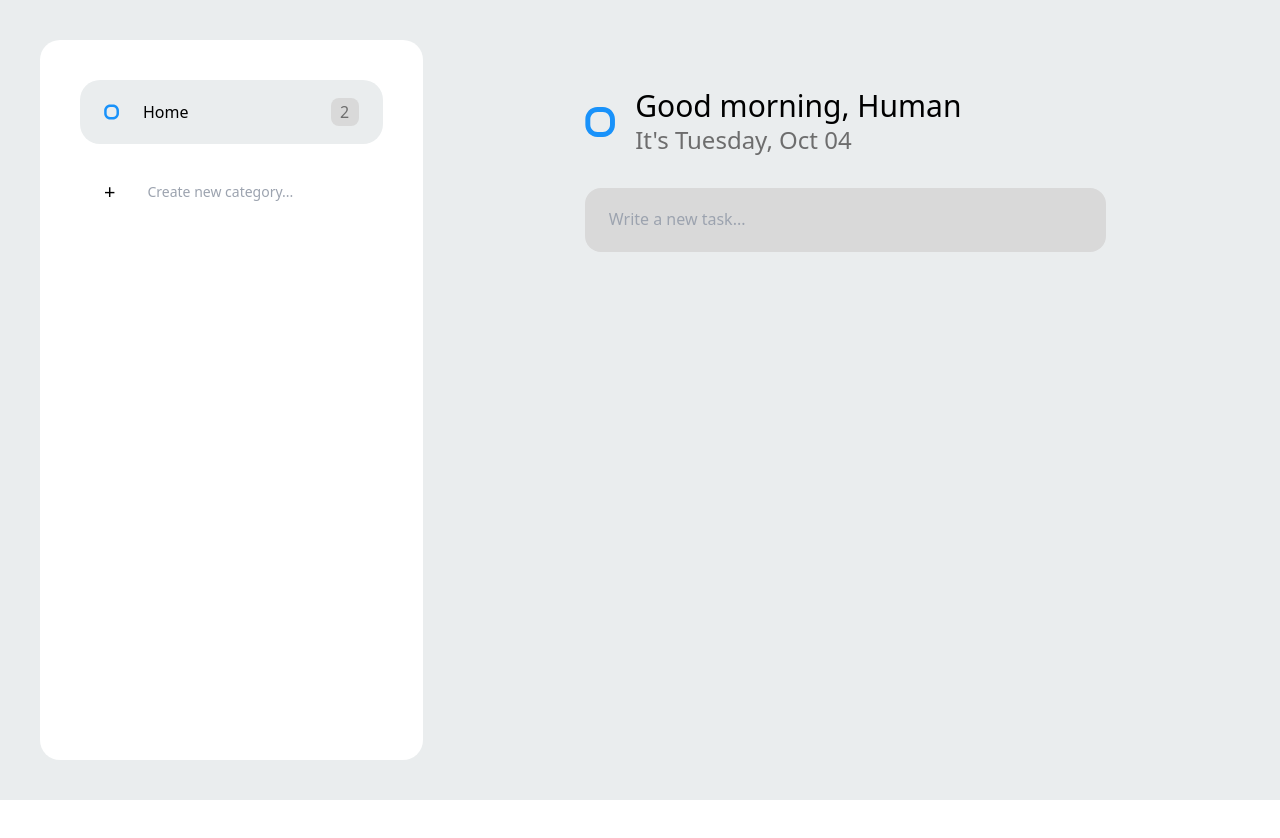
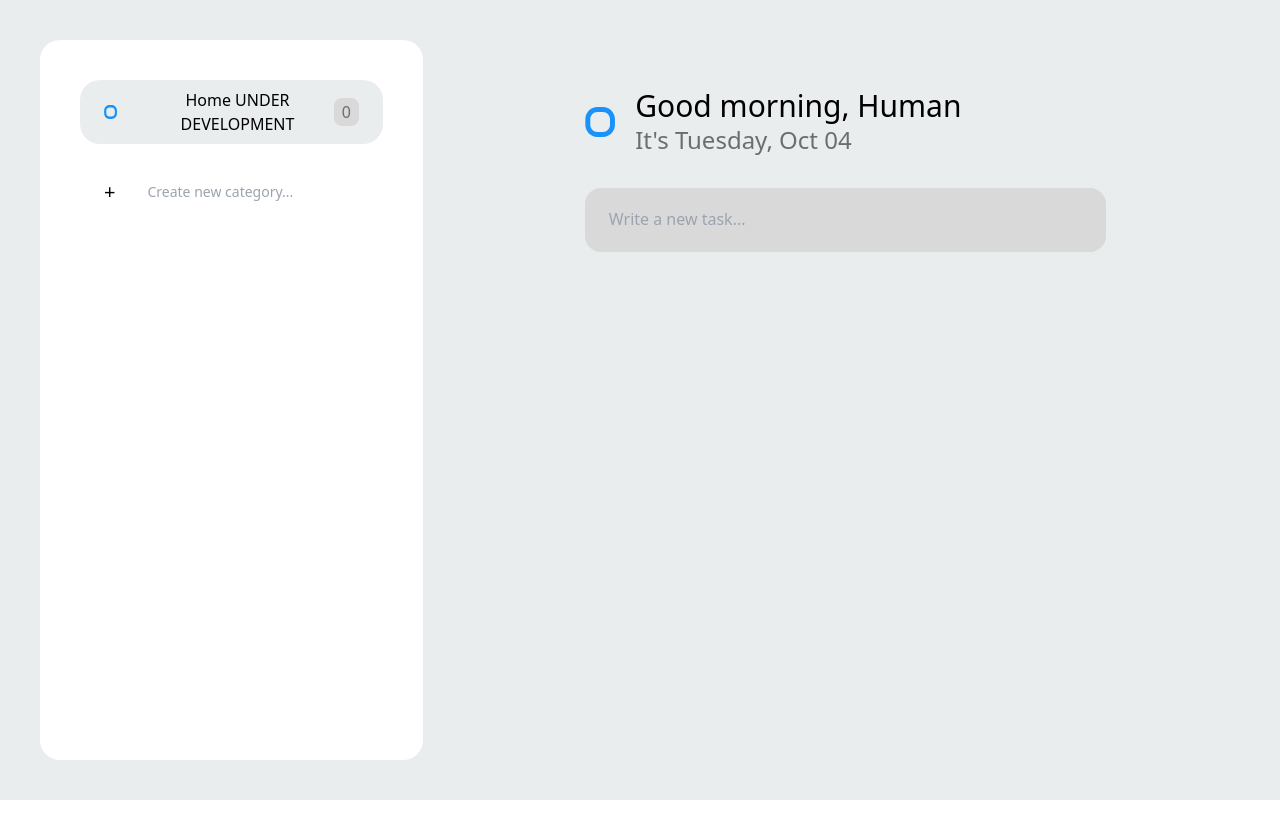
Before and after one commit to K3ndev/todo, a Next.js app: page / in a window 1280 px wide. Shown: the top 838 px of the page. Before the commit the page ends 800 px from the top, so only its background shows below. Built offline with nearby package versions, Linux system fonts and the light colour scheme.

Commit message:
added animation for category section

```diff
--- a/components/input/index.tsx
+++ b/components/input/index.tsx
@@ -19,7 +19,7 @@ export const Input: NextPage = () => {
 
     // zustand
     const { categoryList, addTodo } = useTodoStore<any>((state) => state)
-    console.log(categoryList)
+    // console.log(categoryList)
 
     // states
     const [todoList, setTodoList] = useState<string[]>([])
--- a/components/sidebar/index.tsx
+++ b/components/sidebar/index.tsx
@@ -1,49 +1,144 @@
 import { NextPage } from "next";
-import { useState, useMemo } from 'react'
+import { useState } from 'react'
+import { useAutoAnimate } from '@formkit/auto-animate/react'
 import Image from 'next/image'
+import { useTodoStore } from '../../store/todoStore'
+import { useForm } from "react-hook-form";
+import { yupResolver } from '@hookform/resolvers/yup';
+import * as yup from "yup";
+import { AiOutlineDelete } from 'react-icons/ai'
+
+
+// type safe
+interface IFormInputs {
+    todoCategory: string
+}
+interface store {
+    categoryList: [],
+    currentCategory: '',
+    resetIsUsed: () => void,
+    deleteTodo: () => void
+}
+
+interface categoryList {
+    categoryName: string,
+    isUsed: boolean,
+    todoList: []
+
+}
+
+// validation
+const schema = yup.object({
+    todoCategory: yup.string().required(),
+}).required();
+
+
 
 export const Sidebar: NextPage = () => {
 
     // states
-    const [category, setCategory] = useState([])
+    const [currentCategory, setCurrentCategory] = useState<string[]>([])
+    const [inputCurrent, setInputCurrent] = useState('')
+
+    // for auto animate
+    const [parent] = useAutoAnimate<HTMLDivElement>()
+
+    // store
+    const { addTodo, categoryList, resetIsUsed } = useTodoStore<any>((states) => states)
+
+    const {
+        register,
+        handleSubmit,
+        reset,
+    } = useForm<IFormInputs>({
+        resolver: yupResolver(schema)
+    });
+
 
     // Fn
-    const getTodoListReverse = useMemo(() => {
-        return category.reverse()
-    }, [category])
-    const getUniqueId = useMemo(() => {
-        return Math.floor(Math.random() * Math.floor(Math.random() * Date.now()))
-    }, [])
-    const tempCurrentId = useMemo(() => getUniqueId, [getUniqueId])
+    const isCategory = (input: string) => {
+        return categoryList.find((item: categoryList) => {
+            return item.categoryName === input
+        })
+    }
+    const getAllCurrentCategory = () => {
+        categoryList.map((item: categoryList) => {
+            setCurrentCategory((prev) => {
+                return [...prev, item.categoryName];
+            })
+        })
+    }
+    const getIsUsedIndex = () => {
+        return categoryList.map((item: categoryList) => item.isUsed).indexOf(true)
+    }
+    const onSubmitHandler = (data: IFormInputs) => {
+        if (isCategory(data.todoCategory) === undefined) {
+            addTodo(data.todoCategory, [])
+        }
+        reset()
+    }
+    const onClickHandler = (categoryName: string) => {
+        // console.log(categoryList.filter((item: categoryList) => {
+        //     return item.categoryName === categoryName
+        // }))
+        resetIsUsed(getIsUsedIndex)
+    }
+    const onDeleteClickHandler = (categoryName: string) => {
+        // console.log(getIsUsedIndex())
+    }
+
+
+
+    console.log(categoryList)
 
     return (
         <aside className='hidden lg:inline-flex justify-center p-10 w-[45%] h-[90vh] bg-white rounded-[20px]'>
 
             {/* categoryList */}
-            <ul className="flex flex-col w-full gap-4">
-                <li>
-                    <button className="flex justify-between items-center bg-[#EAEDEE] rounded-[20px] px-6 py-4 w-full h-16">
-                        <div className="flex gap-6">
+            <div className='w-full h-[82vh] scrollbar-hide'>
+                <div ref={parent} className="flex flex-col w-full gap-4">
+
+                    {/* list */}
+                    {
+                        categoryList.map((item: categoryList) => {
+                            return (
+                                <div key={item.categoryName}>
+                                    <div className={`${item.isUsed && 'bg-[#EAEDEE]'} flex justify-between items-center rounded-[20px] w-full h-16`}>
+                                        <button className="flex gap-6 items-center pl-6 py-4" onClick={() => onClickHandler(item.categoryName)} >
                                             <Image
                                                 src="/dona_Avatar.svg"
                                                 alt="dona_Avatar"
                                                 height={15} width={15}
                                             />
-                            <p className="font-normal text-black text-base">Home</p>
+                                            <p className="font-normal text-black text-base">{item.categoryName}</p>
+                                        </button>
+
+                                        {/* using css, that will change the content */}
+                                        <button onClick={() => onDeleteClickHandler(item.categoryName)} className="item-custom bg-[#D9D9D9] rounded-lg w-7 h-7 text-[#6D6D6D] flex justify-center items-center mr-6 hover:bg-[#EB4747]">
+                                            <p className="new-label">
+                                                <span>{item.todoList.length}</span>
+                                            </p>
+                                        </button>
+
                                     </div>
-                        <div className="bg-[#D9D9D9] rounded-lg w-7 h-7 text-[#6D6D6D] flex justify-center items-center ">2</div>
-                    </button>
-                </li>
+                                </div>
 
-                {/* list HERE */}
+                            )
+                        })
+                    }
 
-                <li className="flex w-full h-16 justify-center items-center px-6 py-4 gap-8">
+                    {/* input */}
+                    <div className="flex w-full h-16 justify-center items-center px-6 py-4 gap-8">
                         <div className="text-xl">+</div>
-                    <input type="text" autoComplete="off" placeholder="Create new category..." className="w-full outline-0 line-clamp-3 placeholder:font-normal placeholder:text-sm text-sm" />
-                </li>
-            </ul>
+                        <form action="#" onSubmit={handleSubmit(onSubmitHandler)} className='w-full'>
+                            <input {...register("todoCategory")} autoComplete="off" placeholder="Create new category..." className="w-full outline-0 line-clamp-3 placeholder:font-normal placeholder:text-sm text-sm" />
+                        </form>
+                    </div>
+
+                </div>
+            </div>
 
 
-        </aside>
+        </aside >
     )
 }
--- a/components/todoList/index.tsx
+++ b/components/todoList/index.tsx
@@ -5,7 +5,17 @@ export const TodoList: NextPage = () => {
 
     return (
         <div className='w-full gap-4 flex flex-col items-center justify-center'>
+
             <Input />
+
+            {/* list */}
+            <div className='w-full h-[78vh] scrollbar-hide'>
+
+                {/*  */}
+
+
+
+            </div>
         </div>
     )
 }
--- a/package.json
+++ b/package.json
@@ -9,12 +9,15 @@
     "lint": "next lint"
   },
   "dependencies": {
+    "@formkit/auto-animate": "^1.0.0-beta.3",
     "@hookform/resolvers": "^2.9.8",
+    "@mantine/next": "^5.5.2",
     "date-fns": "^2.29.3",
     "next": "12.3.1",
     "react": "18.2.0",
     "react-dom": "18.2.0",
     "react-hook-form": "^7.36.1",
+    "react-icons": "^4.4.0",
     "yup": "^0.32.11",
     "zustand": "^4.1.1"
   },
--- a/store/todoStore.ts
+++ b/store/todoStore.ts
@@ -1,3 +1,4 @@
+import { boolean } from 'yup'
 import create from 'zustand'
 import Home from '../pages'
 
@@ -9,18 +10,21 @@ interface todoList {
 export const useTodoStore = create((set) => ({
     categoryList: [
         {
-            category: 'Home',
+            categoryName: 'Home UNDER DEVELOPMENT',
+            isUsed: true,
             todoList: []
         }
 
     ],
-    addTodo: (category: number, todoList: string[]) => set((state: { categoryList: [] }) => ({
-        categoryList: [...state.categoryList, { category: category, todoList: todoList }]
+    currentCategory: '',
+    addTodo: (category: string, todoList: string[]) => set((state: { categoryList: [] }) => ({
+        categoryList: [...state.categoryList, { categoryName: category, isUsed: false, todoList: todoList }]
     })),
-    updateTodo: () => set(() => {
+    resetIsUsed: (indexNum: number) => set((state: any) => {
+        // state.categoryList[indexNum].isUsed = false
+    }),
+    deleteTodo: () => set((states: any) => {
 
     }),
-    deleteTodo: () => set(() => {
 
-    }),
 }))
--- a/styles/globals.css
+++ b/styles/globals.css
@@ -9,3 +9,35 @@
         @apply w-screen h-screen bg-[#EAEDEE] p-10
     }
 }
+
+
+.scrollbar-hide {
+    overflow: auto;
+}
+
+.scrollbar-hide::-webkit-scrollbar {
+    display: none;
+}
+
+/* Hide scrollbar for IE, Edge and Firefox */
+.scrollbar-hide {
+    -ms-overflow-style: none;
+    /* IE and Edge */
+    scrollbar-width: none;
+    /* Firefox */
+}
+
+
+/* changing the content when its hovered */
+.item-custom p.new-label span {
+    position: relative;
+    content: 'NEW'
+}
+
+.item-custom:hover p.new-label span {
+    display: none;
+}
+
+.item-custom:hover p.new-label::after {
+    content: url('../public/foo.svg');
+}
```
Also changed, not shown: public/foo.svg (added), 1 other file (tests, documents, lock files or other folders). Lines whose indentation alone changed are shown as unchanged.
